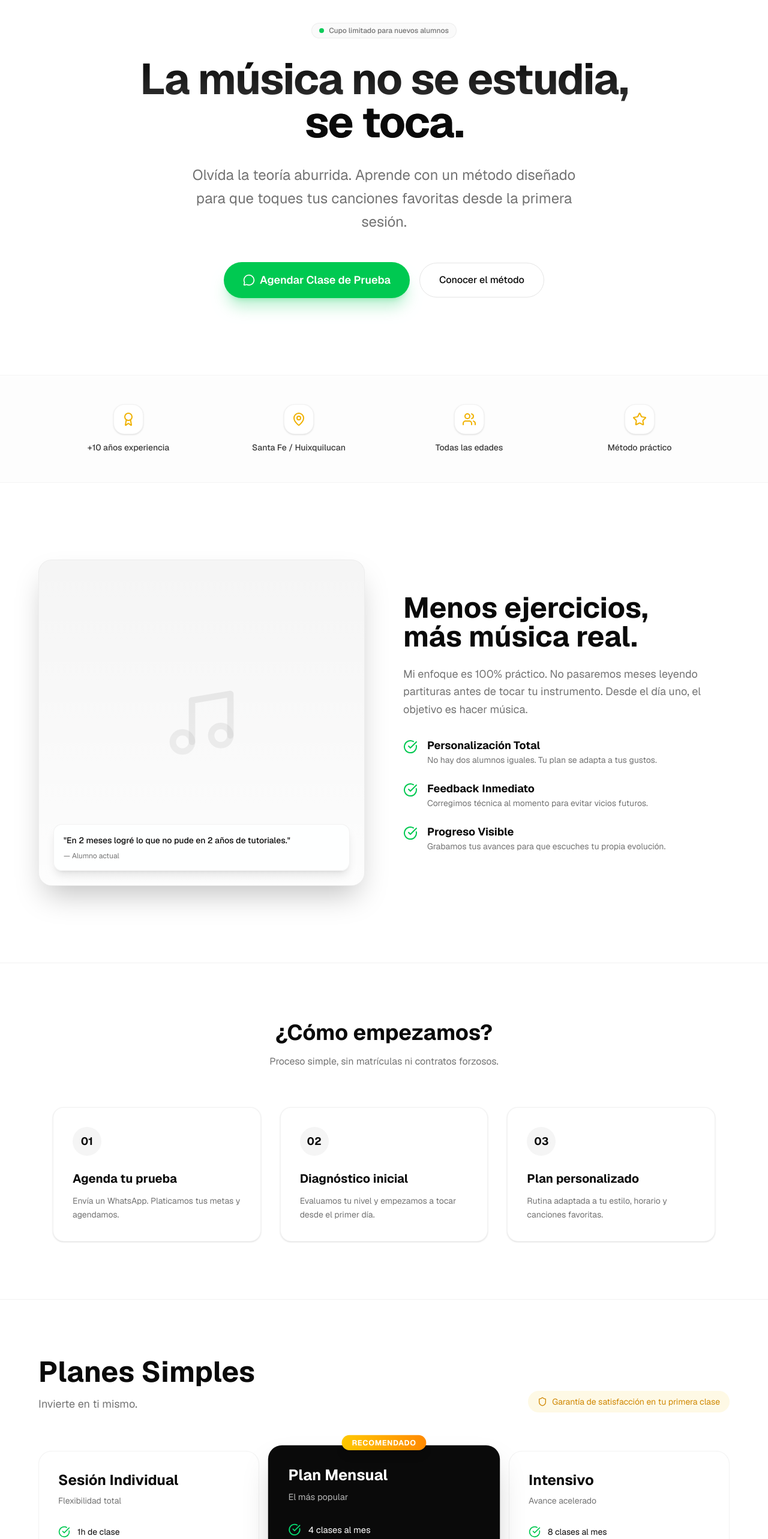
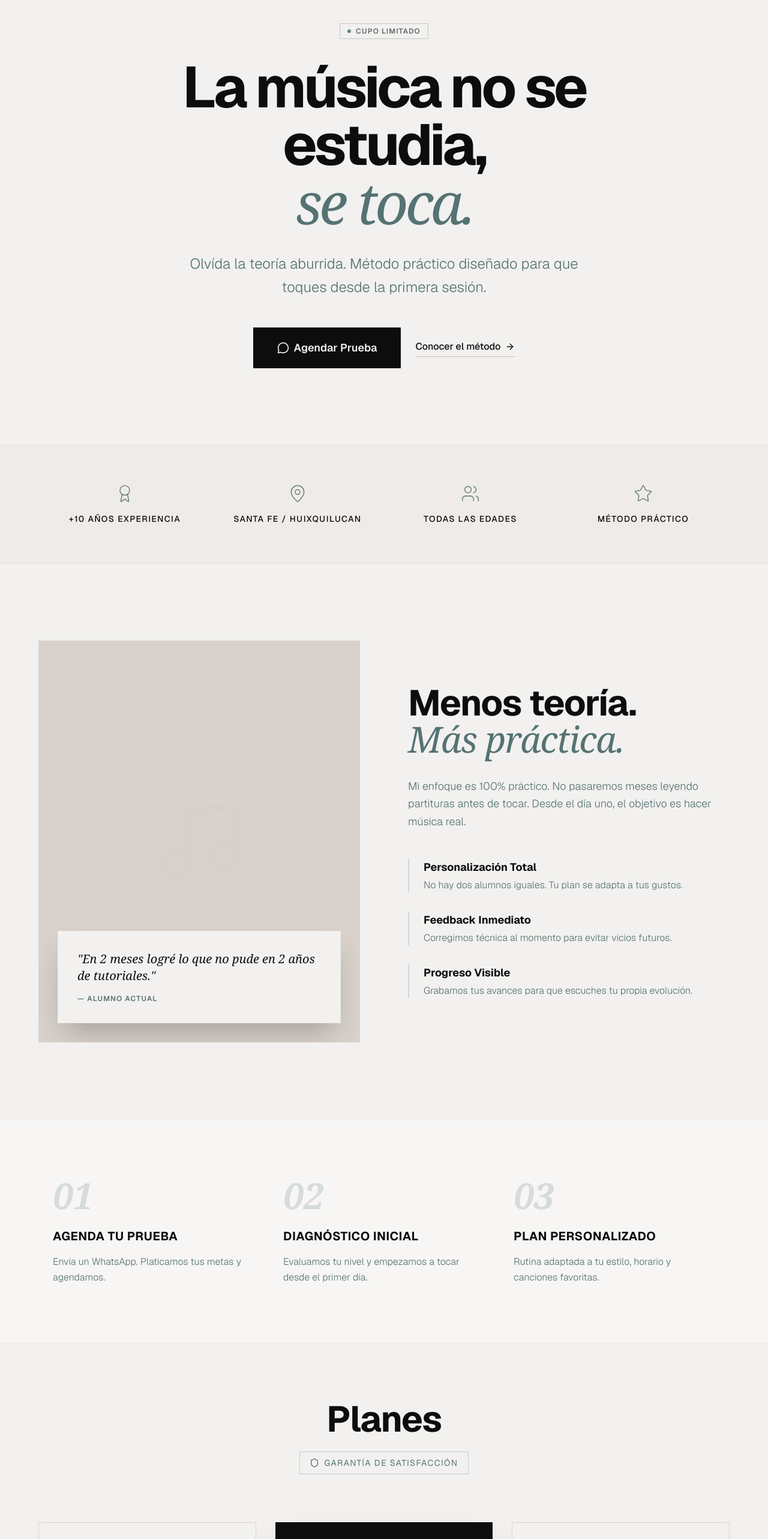
Before and after one commit to akiwaky/web-akiwaky, a Next.js app: page /music in a window 1280 px wide. Shown: the part 234-2800 px from the top of the page at 60% size. Built offline with nearby package versions, Linux system fonts and the light colour scheme.

Commit message:
feat(design): Implement modern minimalist style for /music subsite

```diff
--- a/src/app/(subsites)/layout.tsx
+++ b/src/app/(subsites)/layout.tsx
@@ -7,7 +7,27 @@ export default function SubsiteLayout({
     children: React.ReactNode;
 }>) {
     return (
-        <div className="min-h-screen bg-background text-foreground selection:bg-yellow-400/30">
+        <div
+            className="min-h-screen bg-background text-foreground selection:bg-[#557373]/30"
+            style={{
+                '--background': '#F2F1EF',
+                '--foreground': '#0D0D0D',
+                '--primary': '#0D0D0D',
+                '--primary-foreground': '#F2F1EF',
+                '--secondary': '#D9D2CC',
+                '--secondary-foreground': '#0D0D0D',
+                '--muted': '#EBE9E6',
+                '--muted-foreground': '#557373',
+                '--accent': '#557373',
+                '--accent-foreground': '#F2F1EF',
+                '--border': '#D9D2CC',
+                '--input': '#D9D2CC',
+                '--ring': '#0D0D0D',
+                '--card': '#F7F6F5',
+                '--card-foreground': '#0D0D0D',
+                '--radius': '0rem', // Editorial often uses sharp corners or very slight ones
+            } as React.CSSProperties}
+        >
             <SubsiteHeader />
             <main className="pt-20">{children}</main>
             <SubsiteFooter />
--- a/src/app/(subsites)/music/page.tsx
+++ b/src/app/(subsites)/music/page.tsx
@@ -92,53 +92,45 @@ export default function MusicPage() {
         <div className="font-sans antialiased text-foreground bg-background">
 
             {/* ════════════ HERO SECTION ════════════ */}
-            <section className="relative pt-32 pb-20 md:pt-48 md:pb-32 overflow-hidden">
-                {/* Abstract Background Elements */}
-                <div className="absolute top-0 left-1/2 -translate-x-1/2 w-full max-w-7xl h-full -z-10 pointer-events-none">
-                    <div className="absolute top-[10%] right-[10%] w-[500px] h-[500px] bg-yellow-500/5 rounded-full blur-3xl rounded-full mix-blend-multiply dark:mix-blend-screen animate-pulse-slow" />
-                    <div className="absolute bottom-[10%] left-[10%] w-[400px] h-[400px] bg-purple-500/5 rounded-full blur-3xl mix-blend-multiply dark:mix-blend-screen animate-pulse-slow animation-delay-200" />
-                </div>
-
+            {/* ════════════ HERO SECTION ════════════ */}
+            <section className="relative pt-32 pb-20 md:pt-48 md:pb-32 overflow-hidden border-b border-border/40">
                 <div className="max-w-4xl mx-auto px-6 text-center">
-                    <div className="inline-flex items-center gap-2 px-3 py-1 rounded-full border border-border/60 bg-secondary/50 backdrop-blur-sm text-xs font-medium text-muted-foreground mb-8">
-                        <span className="w-2 h-2 rounded-full bg-green-500 animate-pulse" />
-                        Cupo limitado para nuevos alumnos
+                    <div className="inline-flex items-center gap-2 px-3 py-1 text-xs font-semibold tracking-widest uppercase mb-8 border border-foreground/20 text-foreground/60">
+                        <span className="w-1.5 h-1.5 rounded-full bg-accent animate-pulse" />
+                        Cupo limitado
                     </div>
 
-                    <h1 className="text-5xl md:text-7xl font-bold tracking-tight mb-8 bg-clip-text text-transparent bg-gradient-to-b from-foreground to-foreground/70">
+                    <h1 className="text-5xl md:text-8xl font-bold tracking-tighter mb-8 text-foreground">
                         La música no se estudia, <br className="hidden md:block" />
-                        <span className="text-foreground">se toca.</span>
+                        <span className="italic font-serif font-light text-accent">se toca.</span>
                     </h1>
 
-                    <p className="text-xl md:text-2xl text-muted-foreground leading-relaxed max-w-2xl mx-auto mb-12">
-                        Olvída la teoría aburrida. Aprende con un método diseñado
-                        para que toques tus canciones favoritas desde la primera sesión.
+                    <p className="text-xl md:text-2xl text-muted-foreground leading-relaxed max-w-2xl mx-auto mb-12 font-light">
+                        Olvída la teoría aburrida. Método práctico diseñado para que toques desde la primera sesión.
                     </p>
 
-                    <div className="flex flex-col sm:flex-row items-center justify-center gap-4">
-                        <WhatsAppButton variant="primary" className="w-full sm:w-auto text-lg px-8 py-4 shadow-xl shadow-green-500/20 hover:shadow-green-500/30">
-                            Agendar Clase de Prueba
+                    <div className="flex flex-col sm:flex-row items-center justify-center gap-6">
+                        <WhatsAppButton variant="primary" className="!bg-foreground !text-background !rounded-none hover:!bg-foreground/90 w-full sm:w-auto px-10 py-5 text-lg shadow-none">
+                            Agendar Prueba
                         </WhatsAppButton>
                         <a
                             href="#metodo"
-                            className="inline-flex items-center justify-center w-full sm:w-auto px-8 py-4 rounded-full border border-border bg-background hover:bg-muted/50 transition-colors font-medium"
+                            className="group inline-flex items-center justify-center gap-2 text-foreground font-medium border-b border-foreground/20 pb-1 hover:border-foreground transition-all"
                         >
-                            Conocer el método
+                            Conocer el método <ArrowRight className="w-4 h-4 group-hover:translate-x-1 transition-transform" />
                         </a>
                     </div>
                 </div>
             </section>
 
             {/* ════════════ STATS / TRUST ════════════ */}
-            <section className="border-y border-border/40 bg-secondary/20">
-                <div className="max-w-6xl mx-auto px-6 py-12">
-                    <div className="grid grid-cols-2 md:grid-cols-4 gap-8">
+            <section className="border-b border-border/40 bg-secondary/20">
+                <div className="max-w-6xl mx-auto px-6 py-16">
+                    <div className="grid grid-cols-2 md:grid-cols-4 gap-12">
                         {TRUST_CHIPS.map((chip) => (
-                            <div key={chip.label} className="flex flex-col items-center text-center gap-3">
-                                <div className="p-3 rounded-2xl bg-background border border-border/50 shadow-sm">
-                                    <chip.icon className="w-6 h-6 text-yellow-500" />
-                                </div>
-                                <span className="text-sm font-medium text-foreground/80">{chip.label}</span>
+                            <div key={chip.label} className="flex flex-col items-center text-center gap-4">
+                                <chip.icon className="w-8 h-8 text-accent stroke-1" />
+                                <span className="text-sm uppercase tracking-widest text-foreground font-medium">{chip.label}</span>
                             </div>
                         ))}
                     </div>
@@ -148,44 +140,36 @@ export default function MusicPage() {
             {/* ════════════ METHOD ════════════ */}
             <section id="metodo" className="py-24 md:py-32 px-6">
                 <div className="max-w-6xl mx-auto">
-                    <div className="grid grid-cols-1 md:grid-cols-2 gap-16 items-center">
+                    <div className="grid grid-cols-1 md:grid-cols-2 gap-20 items-center">
                         <div className="relative">
-                            <div className="absolute -inset-4 bg-gradient-to-tr from-yellow-500/10 to-purple-500/10 rounded-3xl blur-2xl -z-10" />
-                            <div className="aspect-square rounded-3xl overflow-hidden bg-muted relative border border-border/50 shadow-2xl">
-                                <div className="absolute inset-0 flex items-center justify-center bg-secondary/50">
-                                    <Music className="w-32 h-32 text-muted-foreground/20" />
+                            <div className="aspect-[4/5] bg-secondary relative overflow-hidden">
+                                <div className="absolute inset-0 flex items-center justify-center">
+                                    <Music className="w-40 h-40 text-background mix-blend-multiply opacity-20" />
                                 </div>
-                                {/* Placeholder for actual image */}
-                                <div className="absolute inset-0 bg-gradient-to-t from-background/80 to-transparent" />
-                                <div className="absolute bottom-6 left-6 right-6">
-                                    <div className="bg-background/90 backdrop-blur-md p-4 rounded-xl border border-border/50 shadow-lg">
-                                        <p className="font-medium text-sm">&quot;En 2 meses logré lo que no pude en 2 años de tutoriales.&quot;</p>
-                                        <p className="text-xs text-muted-foreground mt-2">— Alumno actual</p>
-                                    </div>
+                                <div className="absolute bottom-8 left-8 right-8 bg-background p-8 border border-border/20 shadow-2xl">
+                                    <p className="text-xl font-serif italic mb-4 text-foreground">&quot;En 2 meses logré lo que no pude en 2 años de tutoriales.&quot;</p>
+                                    <p className="text-xs font-semibold uppercase tracking-widest text-muted-foreground">— Alumno actual</p>
                                 </div>
                             </div>
                         </div>
 
                         <div>
-                            <h2 className="text-3xl md:text-5xl font-bold mb-6">Menos ejercicios,<br />más música real.</h2>
-                            <p className="text-lg text-muted-foreground mb-8 leading-relaxed">
-                                Mi enfoque es 100% práctico. No pasaremos meses leyendo partituras antes de tocar tu instrumento.
-                                Desde el día uno, el objetivo es hacer música.
+                            <h2 className="text-4xl md:text-6xl font-bold mb-8 tracking-tight">Menos teoría.<br /><span className="text-accent font-serif italic font-light">Más práctica.</span></h2>
+                            <p className="text-lg text-muted-foreground mb-12 leading-relaxed font-light">
+                                Mi enfoque es 100% práctico. No pasaremos meses leyendo partituras antes de tocar.
+                                Desde el día uno, el objetivo es hacer música real.
                             </p>
 
-                            <ul className="space-y-6">
+                            <ul className="space-y-8">
                                 {[
                                     { title: "Personalización Total", desc: "No hay dos alumnos iguales. Tu plan se adapta a tus gustos." },
                                     { title: "Feedback Inmediato", desc: "Corregimos técnica al momento para evitar vicios futuros." },
                                     { title: "Progreso Visible", desc: "Grabamos tus avances para que escuches tu propia evolución." },
                                 ].map((item, i) => (
-                                    <li key={i} className="flex gap-4">
-                                        <div className="mt-1">
-                                            <CheckCircle className="w-6 h-6 text-green-500" />
-                                        </div>
+                                    <li key={i} className="flex gap-6 border-l-2 border-accent/20 pl-6">
                                         <div>
-                                            <h3 className="font-bold text-lg">{item.title}</h3>
-                                            <p className="text-muted-foreground text-sm">{item.desc}</p>
+                                            <h3 className="font-bold text-lg mb-1">{item.title}</h3>
+                                            <p className="text-muted-foreground font-light">{item.desc}</p>
                                         </div>
                                     </li>
                                 ))}
@@ -196,26 +180,16 @@ export default function MusicPage() {
             </section>
 
             {/* ════════════ STEPS ════════════ */}
-            <section className="py-24 bg-card border-y border-border/50">
+            <section className="py-24 bg-card border-y border-border/40">
                 <div className="max-w-6xl mx-auto px-6">
-                    <div className="text-center max-w-2xl mx-auto mb-16">
-                        <h2 className="text-3xl md:text-4xl font-bold mb-4">¿Cómo empezamos?</h2>
-                        <p className="text-muted-foreground">Proceso simple, sin matrículas ni contratos forzosos.</p>
-                    </div>
-
-                    <div className="grid grid-cols-1 md:grid-cols-3 gap-8">
+                    <div className="grid grid-cols-1 md:grid-cols-3 gap-12">
                         {STEPS.map((step, i) => (
-                            <div key={i} className="relative group">
-                                <div className="absolute top-0 left-6 -translate-y-1/2 text-8xl font-bold text-foreground/5 opacity-0 group-hover:opacity-100 transition-opacity duration-500 select-none">
+                            <div key={i} className="group">
+                                <div className="text-6xl font-bold text-accent/20 mb-6 font-serif italic">
                                     {step.step}
                                 </div>
-                                <div className="bg-background border border-border/50 p-8 rounded-2xl h-full shadow-sm hover:shadow-md transition-shadow">
-                                    <div className="w-12 h-12 rounded-full bg-secondary flex items-center justify-center font-bold text-lg mb-6 group-hover:bg-yellow-400 group-hover:text-yellow-950 transition-colors duration-300">
-                                        {step.step}
-                                    </div>
-                                    <h3 className="text-xl font-bold mb-3">{step.title}</h3>
-                                    <p className="text-muted-foreground text-sm leading-relaxed">{step.description}</p>
-                                </div>
+                                <h3 className="text-xl font-bold mb-4 uppercase tracking-wide">{step.title}</h3>
+                                <p className="text-muted-foreground leading-relaxed font-light">{step.description}</p>
                             </div>
                         ))}
                     </div>
@@ -225,53 +199,44 @@ export default function MusicPage() {
             {/* ════════════ PRICING ════════════ */}
             <section className="py-24 px-6">
                 <div className="max-w-6xl mx-auto">
-                    <div className="flex flex-col md:flex-row md:items-end justify-between gap-6 mb-16">
-                        <div>
-                            <h2 className="text-3xl md:text-5xl font-bold mb-4">Planes Simples</h2>
-                            <p className="text-lg text-muted-foreground">Invierte en ti mismo.</p>
-                        </div>
-                        <div className="flex items-center gap-2 text-sm text-yellow-600 bg-yellow-400/10 px-4 py-2 rounded-full">
+                    <div className="mb-20 text-center">
+                        <h2 className="text-4xl md:text-6xl font-bold mb-6 tracking-tight">Planes</h2>
+                        <div className="inline-flex items-center gap-2 text-sm text-accent uppercase tracking-widest border border-accent/30 px-4 py-2">
                             <Shield className="w-4 h-4" />
-                            Garantía de satisfacción en tu primera clase
+                            Garantía de satisfacción
                         </div>
                     </div>
 
-                    <div className="grid grid-cols-1 md:grid-cols-3 gap-6">
+                    <div className="grid grid-cols-1 md:grid-cols-3 gap-8">
                         {PACKAGES.map((pkg, i) => (
                             <div
                                 key={i}
-                                className={`relative p-8 rounded-3xl flex flex-col ${pkg.highlighted
-                                    ? "bg-foreground text-background shadow-2xl scale-100 md:scale-105 z-10"
-                                    : "bg-card border border-border/50 text-foreground"
+                                className={`relative p-10 flex flex-col border transition-all duration-300 ${pkg.highlighted
+                                        ? "bg-foreground text-background border-foreground shadow-2xl"
+                                        : "bg-background border-border hover:border-foreground/50"
                                     }`}
                             >
-                                {pkg.highlighted && (
-                                    <div className="absolute -top-4 left-1/2 -translate-x-1/2 px-4 py-1 bg-gradient-to-r from-yellow-400 to-orange-400 text-white text-xs font-bold uppercase tracking-wider rounded-full shadow-lg">
-                                        Recomendado
-                                    </div>
-                                )}
-
                                 <div className="mb-8">
                                     <h3 className="text-2xl font-bold mb-2">{pkg.title}</h3>
-                                    <p className={`text-sm ${pkg.highlighted ? "text-background/70" : "text-muted-foreground"}`}>
+                                    <p className={`text-sm tracking-wide ${pkg.highlighted ? "text-background/70" : "text-muted-foreground"}`}>
                                         {pkg.subtitle}
                                     </p>
                                 </div>
 
-                                <ul className="space-y-4 mb-8 flex-1">
+                                <ul className="space-y-4 mb-12 flex-1">
                                     {pkg.features.map((feat, j) => (
-                                        <li key={j} className="flex items-start gap-3 text-sm">
-                                            <CheckCircle className={`w-5 h-5 shrink-0 ${pkg.highlighted ? "text-green-400" : "text-green-500"}`} />
-                                            <span>{feat}</span>
+                                        <li key={j} className="flex items-start gap-4 text-sm">
+                                            <span className={`w-1.5 h-1.5 mt-2 rounded-full shrink-0 ${pkg.highlighted ? "bg-accent" : "bg-foreground"}`} />
+                                            <span className="font-light">{feat}</span>
                                         </li>
                                     ))}
                                 </ul>
 
                                 <a
                                     href={pkg.highlighted ? WA_LINK : "#contact"}
-                                    className={`w-full py-4 rounded-xl font-bold text-center transition-transform active:scale-95 ${pkg.highlighted
-                                        ? "bg-background text-foreground hover:bg-background/90"
-                                        : "bg-secondary hover:bg-secondary/80 text-foreground"
+                                    className={`w-full py-5 text-center text-sm font-bold uppercase tracking-widest border transition-colors ${pkg.highlighted
+                                            ? "bg-background text-foreground border-background hover:bg-background/90"
+                                            : "bg-transparent text-foreground border-foreground hover:bg-foreground hover:text-background"
                                         }`}
                                 >
                                     {pkg.cta}
@@ -283,20 +248,15 @@ export default function MusicPage() {
             </section>
 
             {/* ════════════ CTA ════════════ */}
-            <section className="py-24 px-6 text-center">
-                <div className="max-w-3xl mx-auto bg-gradient-to-b from-card to-background border border-border/50 rounded-3xl p-12 shadow-2xl">
-                    <h2 className="text-3xl md:text-4xl font-bold mb-6">¿Aún tienes dudas?</h2>
-                    <p className="text-lg text-muted-foreground mb-8">
-                        Escríbeme sin compromiso. Cuéntame qué música te gusta y te diré cómo podemos lograrlo.
+            <section className="py-32 px-6 text-center bg-secondary/30">
+                <div className="max-w-3xl mx-auto">
+                    <h2 className="text-4xl md:text-6xl font-bold mb-8 tracking-tighter">¿Listo para empezar?</h2>
+                    <p className="text-xl text-muted-foreground mb-12 font-light">
+                        Escríbeme sin compromiso.
                     </p>
-                    <div className="flex flex-col items-center gap-4">
-                        <WhatsAppButton variant="primary" className="px-10 py-4 text-lg">
-                            Hablar por WhatsApp
-                        </WhatsAppButton>
-                        <p className="text-xs text-muted-foreground mt-4">
-                            Respuesta promedio: &lt; 2 horas
-                        </p>
-                    </div>
+                    <WhatsAppButton variant="primary" className="!bg-accent !text-white !rounded-none hover:!bg-accent/90 px-12 py-5 text-lg shadow-none">
+                        Hablar por WhatsApp
+                    </WhatsAppButton>
                 </div>
             </section>
         </div>
```
